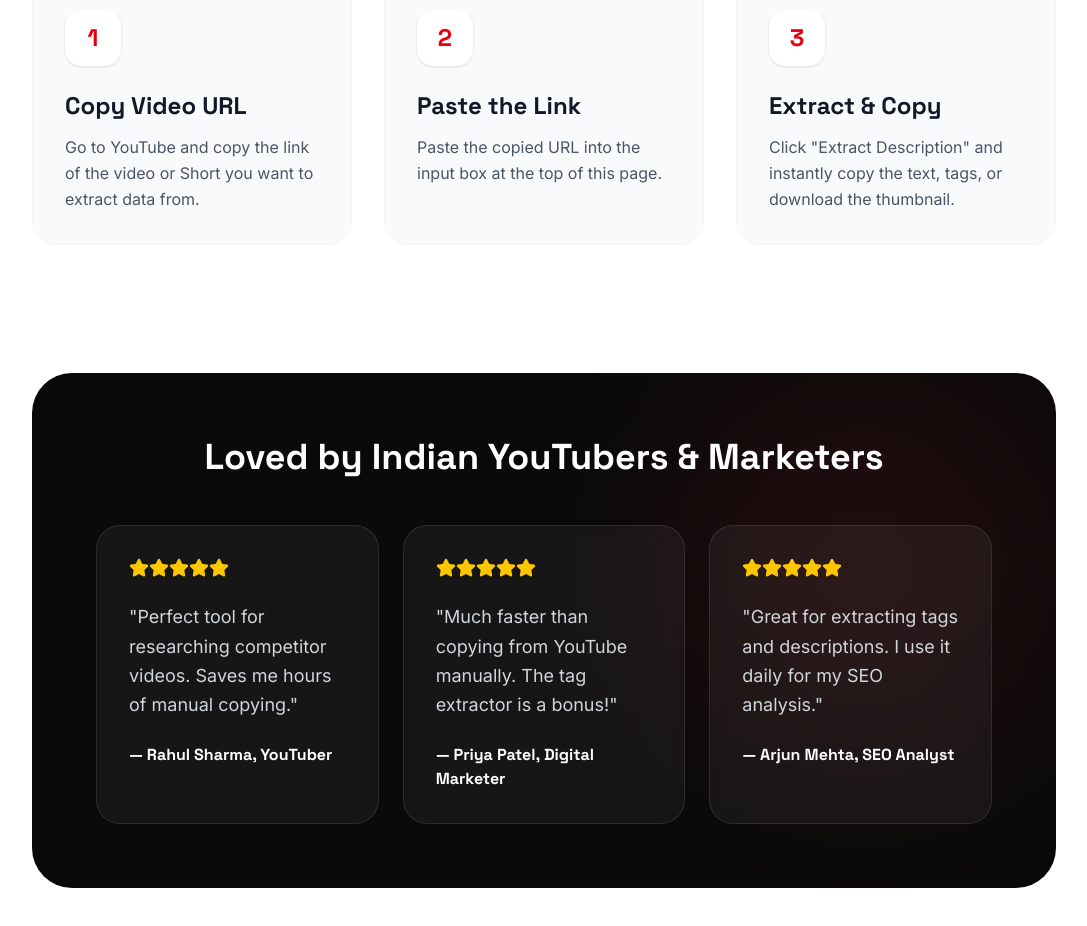
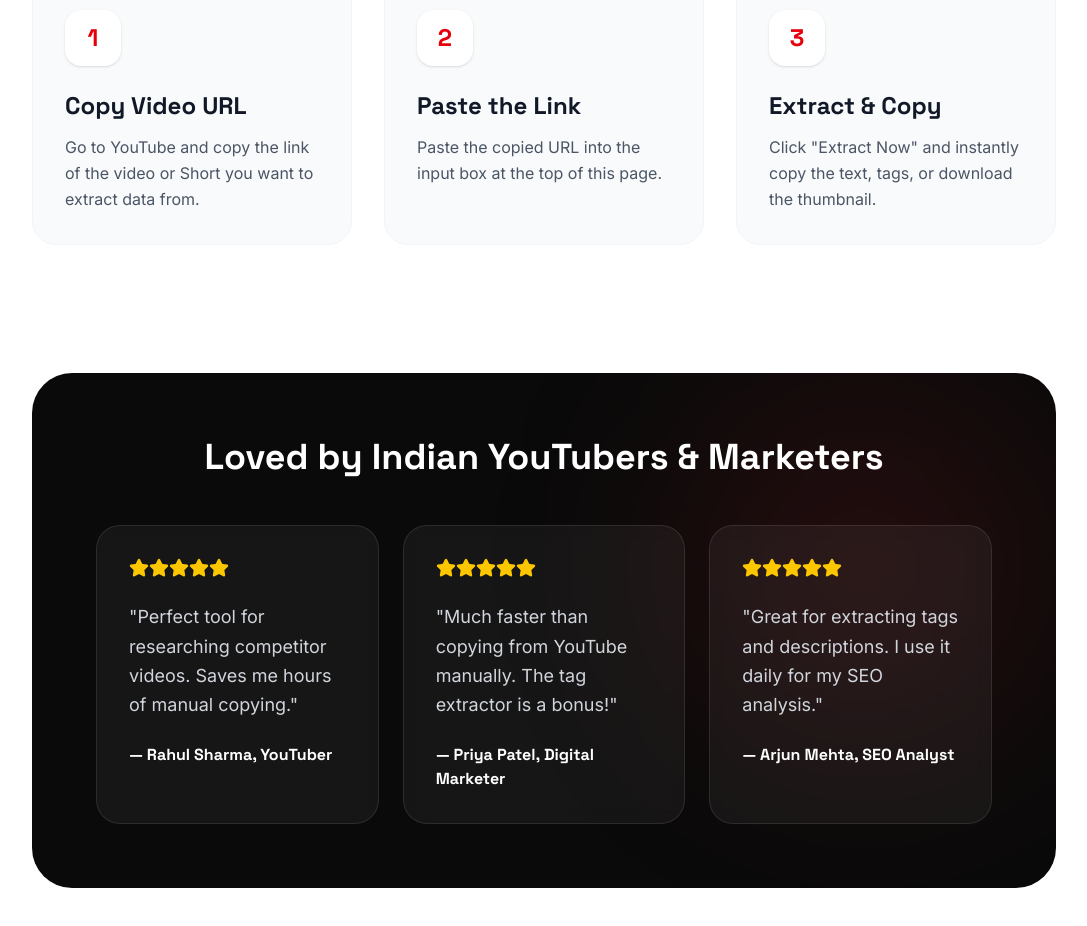
Before and after one commit to foxigaoqian/YT-Extractor, a Next.js app: page / in a window 1280 px wide. Shown: the part 1600-2526 px from the top of the page, without its empty margins (96-1183 px from the left). Built offline with nearby package versions, Linux system fonts and the light colour scheme.

Commit message:
Update page.tsx

```diff
--- a/app/page.tsx
+++ b/app/page.tsx
@@ -132,7 +132,7 @@
                 <div className="bg-gray-50 p-6 sm:p-8 rounded-[2rem] sm:rounded-3xl border border-gray-100 hover:shadow-lg transition-shadow">
                   <div className="w-12 h-12 sm:w-14 sm:h-14 bg-white shadow-sm text-red-600 rounded-2xl flex items-center justify-center font-display font-bold text-xl sm:text-2xl mb-4 sm:mb-6">3</div>
                   <h3 className="font-display font-bold text-xl sm:text-2xl mb-2 sm:mb-3">Extract & Copy</h3>
-                  <p className="text-sm sm:text-base text-gray-600 leading-relaxed">Click &quot;Extract Description&quot; and instantly copy the text, tags, or download the thumbnail.</p>
+                  <p className="text-sm sm:text-base text-gray-600 leading-relaxed">Click &quot;Extract Now&quot; and instantly copy the text, tags, or download the thumbnail.</p>
                 </div>
               </div>
             </div>
```
